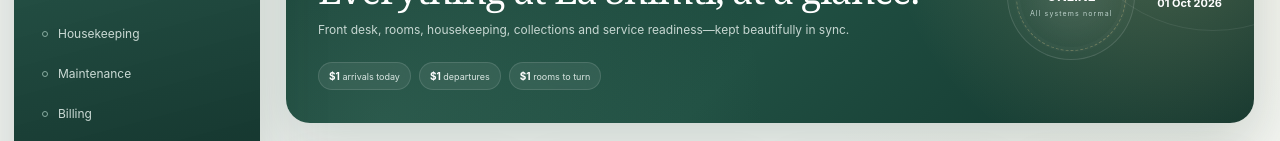
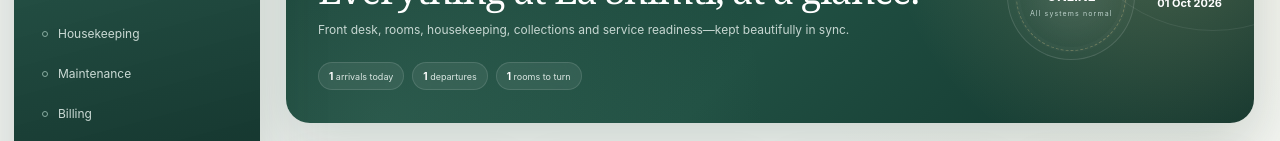
Before and after one commit to adityaps70/sea-n-shore-whatsapp, a Next.js app: page / in a window 1280 px wide. Shown: the part 251-392 px from the top of the page. Built offline with nearby package versions, Linux system fonts and the light colour scheme.

Commit message:
fix: correct animated dashboard hero counters

```diff
--- a/src/app/page.tsx
+++ b/src/app/page.tsx
@@ -188,9 +188,9 @@ function Dashboard({metrics,rooms,bookings,tasks,setActive}:{metrics:any;rooms:R
         <h2>Good evening.<br/>Everything at La Shimti, at a glance.</h2>
         <p>Front desk, rooms, housekeeping, collections and service readiness—kept beautifully in sync.</p>
         <div className="hero-chips">
-          <span><b>${arrivals.length}</b> arrivals today</span>
-          <span><b>${departures.length}</b> departures</span>
-          <span><b>${rooms.filter(r=>r.status==="Dirty").length}</b> rooms to turn</span>
+          <span><b>{arrivals.length}</b> arrivals today</span>
+          <span><b>{departures.length}</b> departures</span>
+          <span><b>{rooms.filter(r=>r.status==="Dirty").length}</b> rooms to turn</span>
         </div>
       </div>
       <div className="hero-side">
```
